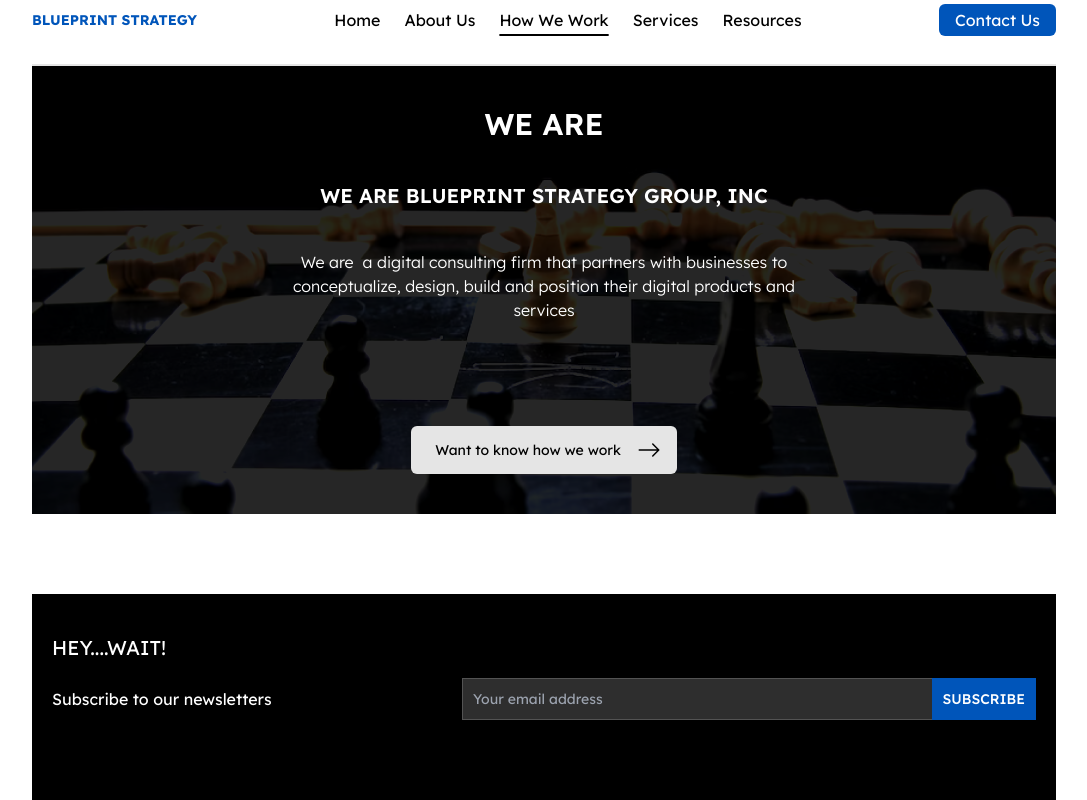
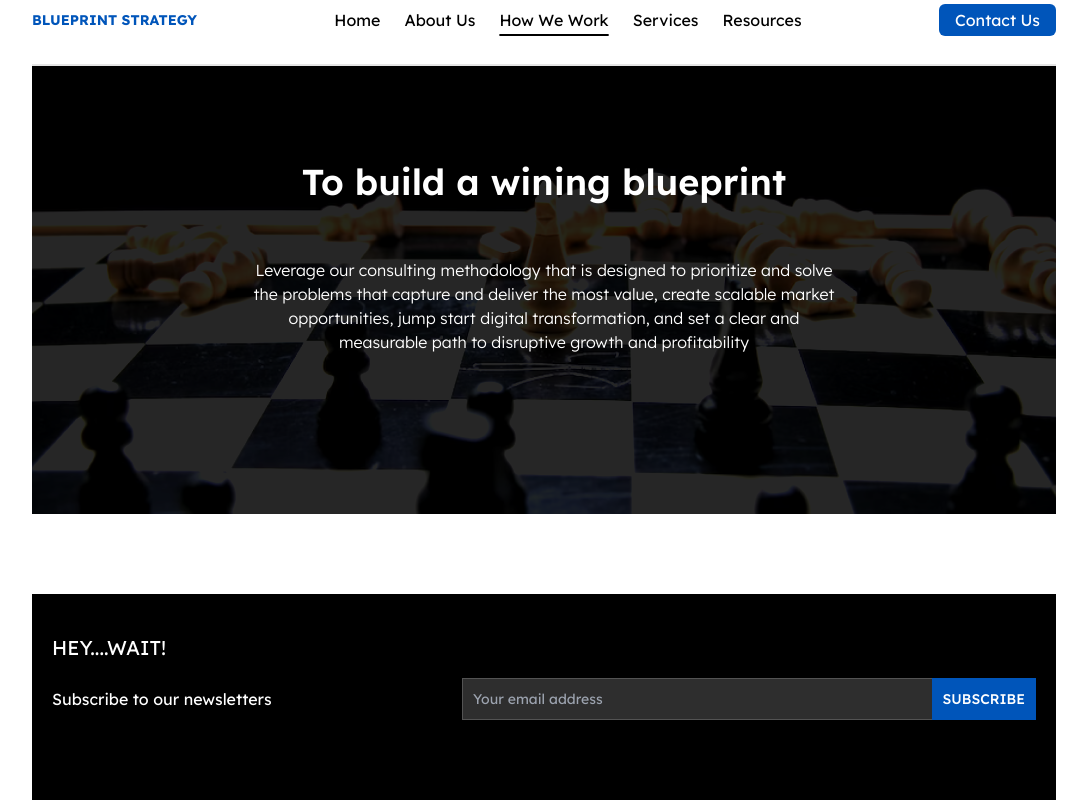
Before and after one commit to EdgarAmpiire/blueprints-web, a React (Create React App) app: page /how-we-work in a window 1280 px wide. Shown: the top 800 px of the page, without its empty margins (96-1183 px from the left). Built offline with nearby package versions, Linux system fonts and the light colour scheme; what tw-elements would draw is missing.

Commit message:
how we work - hero

```diff
--- a/src/features/howWeWork/components/Hero.jsx
+++ b/src/features/howWeWork/components/Hero.jsx
@@ -1,40 +1,29 @@
-import React from 'react'
-import { BsArrowRight } from 'react-icons/bs'
-import { Link } from 'react-router-dom'
+import React from "react";
 
 export const Hero = () => {
   return (
     <div className="">
-    <div
-      class="w-full bg-cover bg-center object-cover"
-      style={{ height: "28rem", backgroundImage: `url(/images/chessbg.png)` }}>
-      <div class="flex flex-col items-center justify-between h-full w-full py-10 bg-[#000000D9] backdrop-brightness-200">
-        <div class="text-center flex flex-col items-center  ">
-          <h1 class="text-white text-2xl font-semibold uppercase md:text-3xl">
-            We Are
-          </h1>
-          <h2 className="text-white text-xl font-semibold uppercase mt-10 ">
-            WE ARE BLUEPRINT STRATEGY GROUP, INC
-          </h2>
-
-          <p className="text-white mt-10 w-6/12 font-light">
-             We are  a digital consulting firm that partners with businesses
-            to conceptualize, design, build and position their digital
-            products and services
-          </p>
+      <div
+        class="w-full bg-cover bg-center object-cover"
+        style={{
+          height: "28rem",
+          backgroundImage: `url(/images/chessbg.png)`,
+        }}>
+        <div class="flex flex-col items-center justify-between h-full w-full py-10 bg-[#000000D9] backdrop-brightness-200">
+          <div className="mt-14 flex flex-col items-center justify-center w-full">
+            <h1 className="text-4xl w-7/12 font-semibold text-center text-white">
+              To build a wining blueprint
+            </h1>
+            <p className="w-7/12 text-center mt-14 font-light text-white ">
+               Leverage our consulting methodology that is designed to
+              prioritize and solve the problems that capture and deliver the
+              most value, create scalable market opportunities, jump start
+              digital transformation, and set a clear and measurable path to
+              disruptive growth and profitability
+            </p>
+          </div>
         </div>
-        <Link to="/contact" className="">
-            <div className=" bg-[#E5E5E5] py-3 px-4 rounded-md flex items-center mt-5 ml-0 w-fit gap-2 text-white hover:text-white hover:gap-4 ease-in duration-150   ">
-              <p className="pl-2 pr-2 text-sm text-black ">
-              Want to know how we work
-              </p>
-              <span className="">
-                <BsArrowRight className="text-2xl text-black  " />
-              </span>
-            </div>
-          </Link>
       </div>
     </div>
-  </div>
-  )
-}
+  );
+};
```
